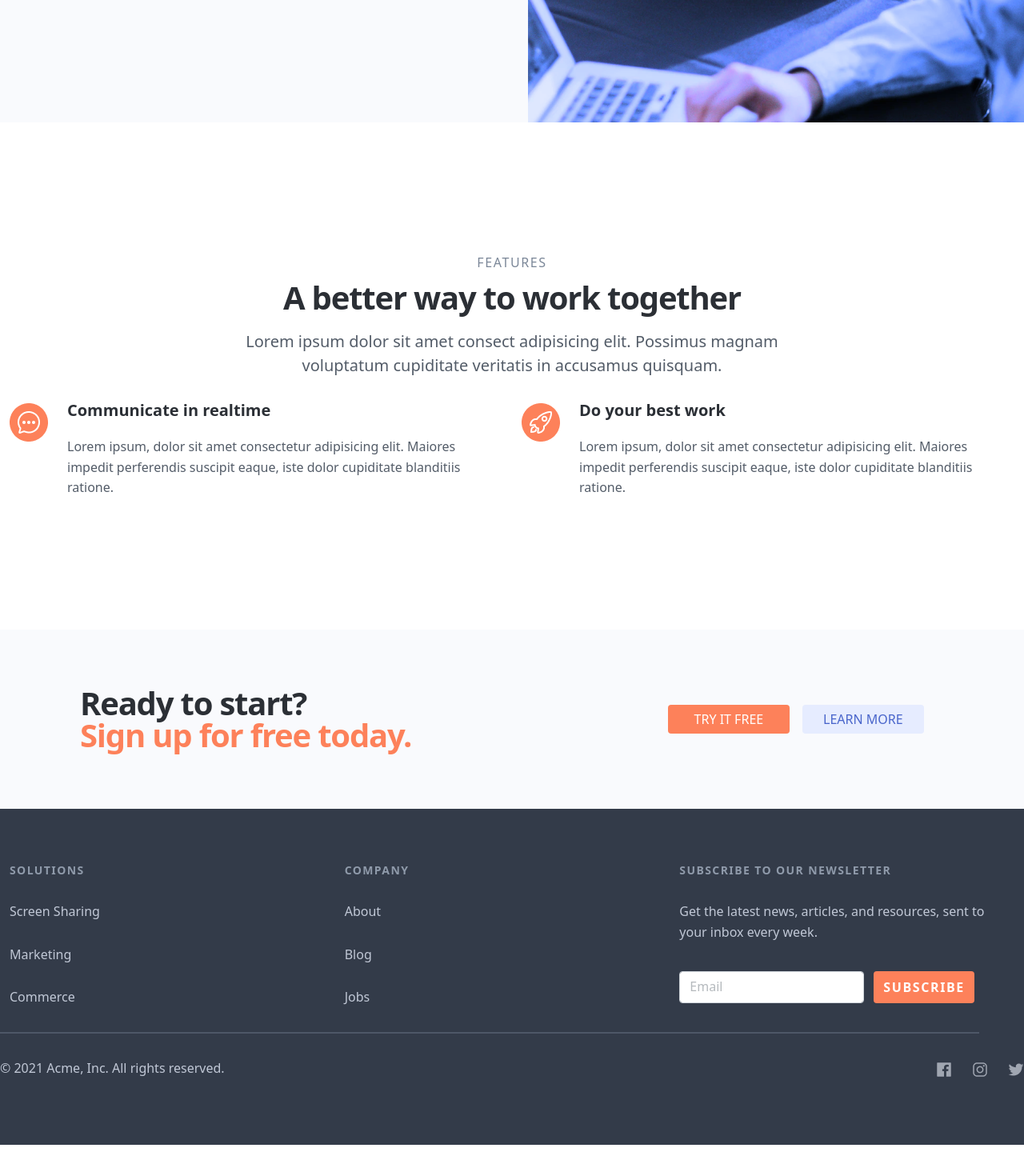
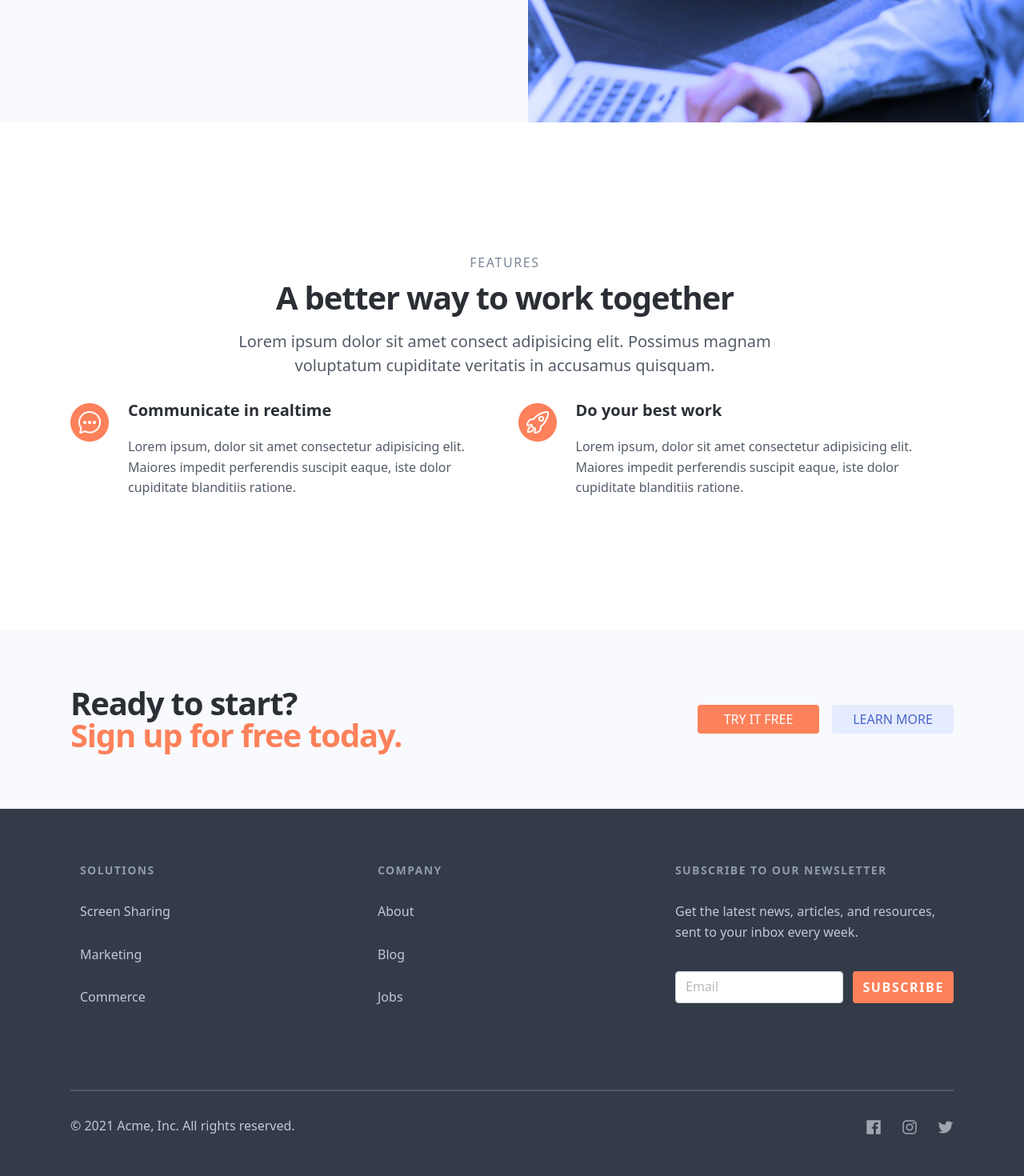
Before and after one commit to cf7/ionic-coding-challenge, a Next.js app: page / in a window 1280 px wide. Shown: the part 540-2010 px from the top of the page at 80% size. Before the commit the page ends 1971 px from the top, so only its background shows below. Built offline with nearby package versions, Linux system fonts and the light colour scheme.

Commit message:
layout alignment

```diff
--- a/pages/index.js
+++ b/pages/index.js
@@ -78,7 +78,7 @@ export default function Home() {
         </Row>
 
         <Row className="feature-section">
-          <Col>
+          <Col className="feature-col">
             <Row className="feature-section-header">
               <p className="feature-section-overline">Features</p>
               <h3>A better way to work together</h3>
--- a/pages/scss/app.scss
+++ b/pages/scss/app.scss
@@ -23,8 +23,10 @@ div.header {
     // align-items: center;
     // block-start: 100px;
     // vertical-align: middle;
-    justify-content: center;
+    // justify-content: center;
     align-items: center;
+    padding: 0px 0px 0px 88px;
+
     .row {
       // display: flex;
       // position: relative;
@@ -32,7 +34,7 @@ div.header {
       // height: 290px;
       // left: 89px;
       // top: 188px;
-
+      margin: 0;
       max-width: 514px;
 
       // margin: 0 auto;
@@ -90,6 +92,7 @@ div.header {
       }
       .row {
         flex-wrap: nowrap;
+        padding: 0px;
         .btn[value="try-it-free"] {
           margin-right: 8px;
           background: #FD815A;
@@ -129,9 +132,10 @@ div.feature-section {
   height: 100%;
   align-items: center;
   justify-content: center;
+  padding: 0px 106px 0px 88px;
 }
 
-.col {
+.feature-col {
   // display: inline-block;
   // text-align: center;
 div.feature-section-header {
@@ -215,16 +219,21 @@ div.feature-section-header {
 }
 div.feature-grid {
   display: inline-flex;
+  .col {
+    padding: 0px;
+  }
+  .col:first-of-type {
+    margin-right: 33px;
+  }
 }
 
 div.feature {
   // position: absolute;
   display: inline-flex;
-
-  left: 5.98%;
-  right: 51.37%;
-  top: 0%;
-  bottom: 94.21%;
+  // left: 5.98%;
+  // right: 51.37%;
+  // top: 0%;
+  // bottom: 94.21%;
 
   // font-family: Inter;
   font-style: normal;
@@ -285,6 +294,7 @@ div.cta {
   mix-blend-mode: normal;
   max-width: 1400px;
   max-height: 224px;
+  padding: 0px 88px;
   .col {
     display: flex;
     align-items: center;
@@ -292,12 +302,14 @@ div.cta {
     // max-width: inherit;
     // max-height: inherit;
     height: 224px;
+    padding: 0px;
     // text-align: center;
   }
   div.cta-copy {
     display: inline-flex;
    //  flex-wrap: norwap;
-
+  margin: 0px;
+   padding: 0px;
     h2 {
       // display: inline-block;
       // align-self: center;
@@ -307,8 +319,8 @@ div.cta {
       // top: 0px;
       // border-radius: nullpx;
 
-    margin: 0px 0px 0px 88px;
-
+      margin: 0px;
+      padding: 0px !important;
       // left: 0%;
       // right: 0%;
       // top: 0%;
@@ -334,6 +346,9 @@ div.cta {
   div.cta-buttons {
     display: inline-flex;
     flex-wrap: nowrap;
+    justify-content: right;
+    margin: 0px;
+    width: 100%;
     .btn[value="try-it-free"] {
       background: #FD815A;
       border: unset;
@@ -356,9 +371,19 @@ div.cta {
 
 div.footer {
   background: #333B49;
-  mix-blend-mode: normal;
+  // mix-blend-mode: normal;
+  padding: 66px 88px;
+  // margin: 0px;
+  // width: 100%;
   div.footer-links {
-    margin-top: 66px;
+    // margin-top: 66px;
+    margin: 0px 0px 72px 0px;
+    padding: 0px;
+    // margin-right: 0px;
+    width: 100%;
+    .col:last-of-type {
+      padding-right: 0px;
+    }
     h2 {
       // left: 0%;
       // right: 0%;
@@ -434,8 +459,10 @@ div.footer {
       div.subscription-inputs {
         display: inline-flex;
         margin-top: 18px;
+        justify-content: right;
+        width: 100%;
         #subscription-email {
-          max-width: 231px;
+          max-width: 400px;
           max-height: 52px;
           margin-right: 6px;
 
@@ -486,7 +513,7 @@ div.footer {
   }
   div.company-info {
     flex-wrap: nowrap;
-    margin: 31px 0px 67px 0px;
+    margin: 31px 0px 0px 0px;
     padding: 0px;
     // flex-direction: column;
     p {
```
Lines whose indentation alone changed are shown as unchanged.
